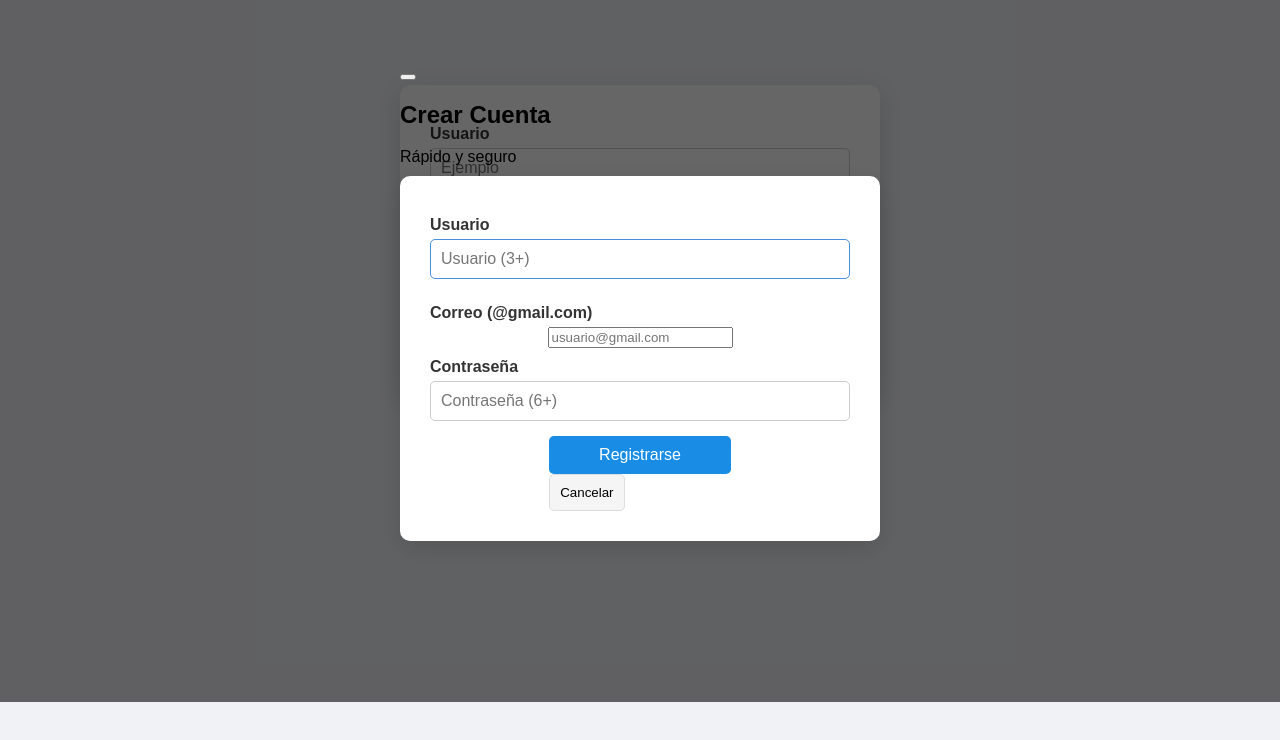
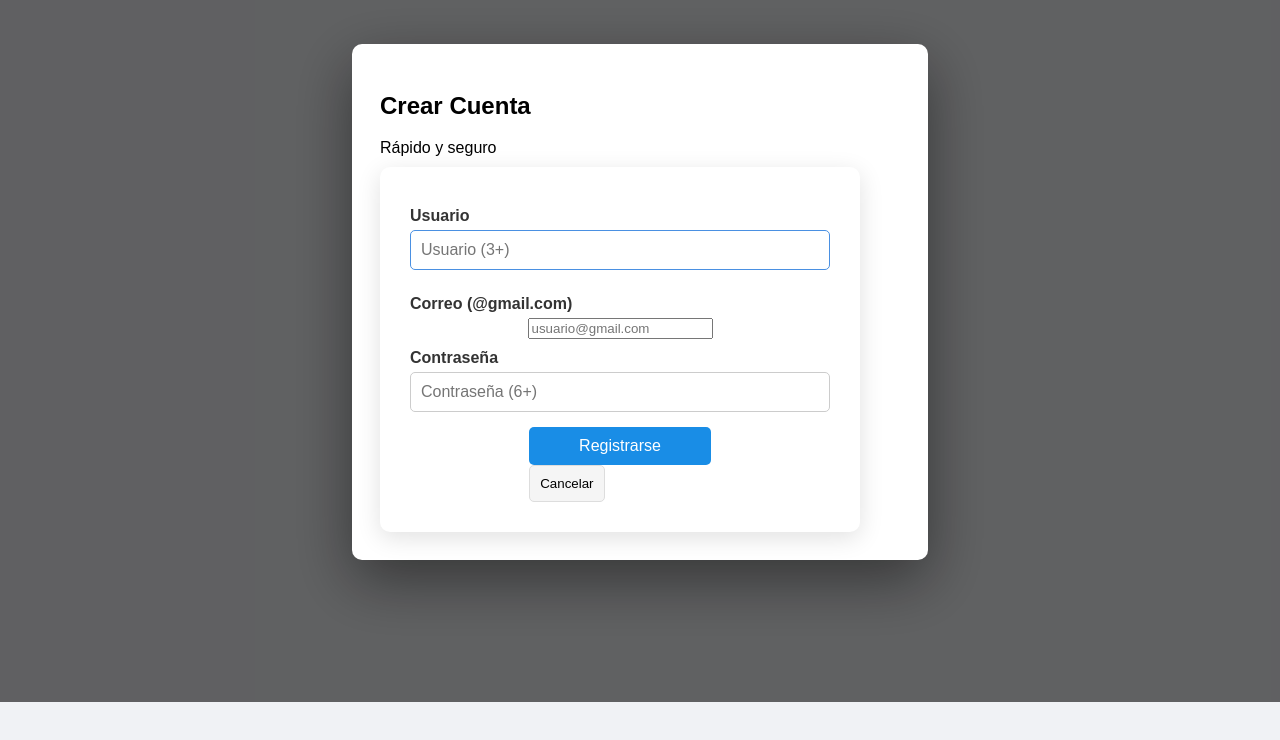
Before and after one commit to Emilio20000/PanaderiaUltima, a website: page public/index.html in a window 1280 px wide. Both pictures are taken after a click on the button "Registrarse aquí". Shown: the part 98-838 px from the top of the page. Drawn offline with Linux system fonts and the light colour scheme.

Commit message:
UI: soportar clases .modal-card/.modal-close usadas en HTML

```diff
--- a/public/style.css
+++ b/public/style.css
@@ -154,6 +154,26 @@ form button[type="submit"]:hover {
     cursor: pointer;
 }
 
+/* Compatibilidad con clases usadas en HTML: .modal-card y .modal-close */
+.modal-card {
+    position: relative;
+    background: #fff;
+    border-radius: 10px;
+    padding: 28px;
+    width: 520px;
+    max-width: 95%;
+    box-shadow: 0 20px 60px rgba(0,0,0,0.45);
+}
+.modal-card .modal-close {
+    position: absolute;
+    top: 12px;
+    left: 12px;
+    background: transparent;
+    border: none;
+    font-size: 20px;
+    cursor: pointer;
+}
+
 /* Ajustes responsivos */
 @media (max-width: 600px) {
     h1 { font-size: 2.2em; }
```
